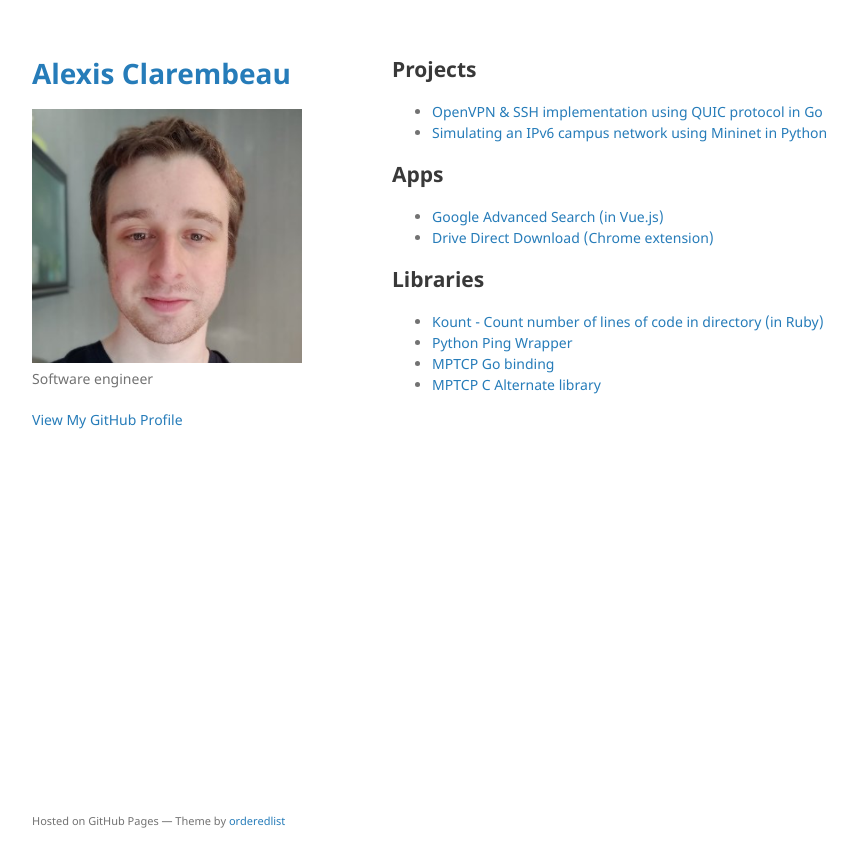
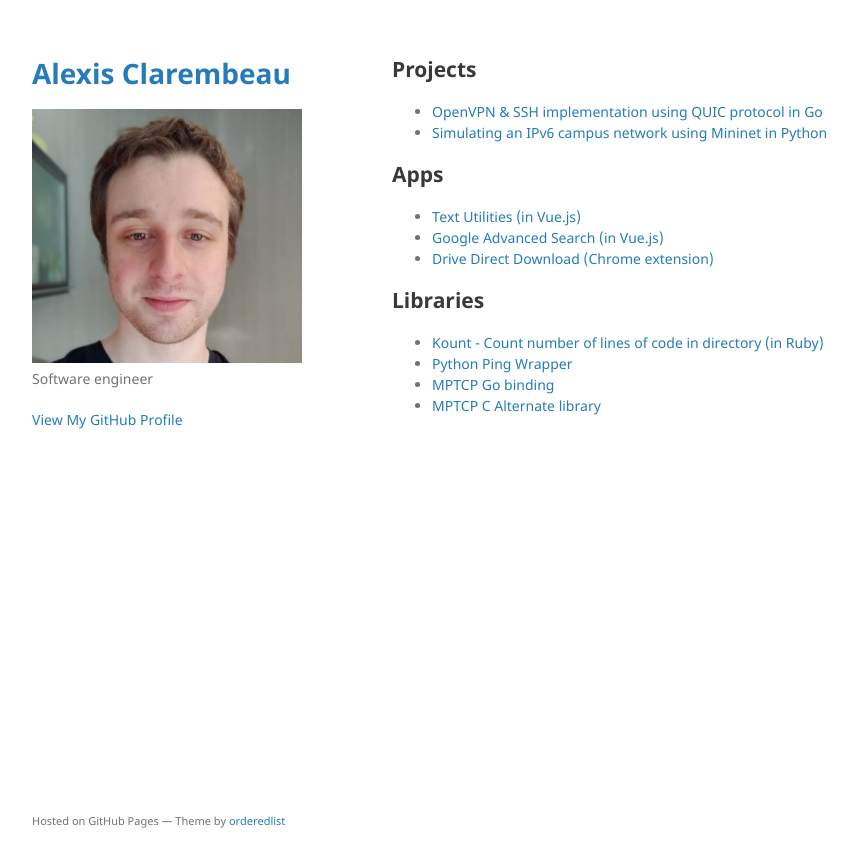
Before and after one commit to aclarembeau/portfolio, a Jekyll site: the page built from index.md, in a window 1280 px wide. Shown: the top 867 px of the page, without its empty margins (178-1035 px from the left). Built offline with Jekyll 4.4.1, drawn with Linux system fonts in a browser that asks for light colours; our own code applies the rules of GitHub Pages for plain Markdown files.

Commit message:
Add new tool

```diff
--- a/index.md
+++ b/index.md
@@ -8,6 +8,7 @@ layout: default
 - [Simulating an IPv6 campus network using Mininet in Python](https://github.com/cnp3/CampusNetwork/tree/master/student_projects/Group1)
 
 ## Apps
+- [Text Utilities (in Vue.js)](https://aclarembeau.github.io/text-utilities/)
 - [Google Advanced Search (in Vue.js)](https://aclarembeau.github.io/google-advanced-search/)
 - [Drive Direct Download (Chrome extension)](https://chrome.google.com/webstore/detail/drive-direct-download/mpfdlhhpbhgghplbambikplcfpbjiail)
 
```
